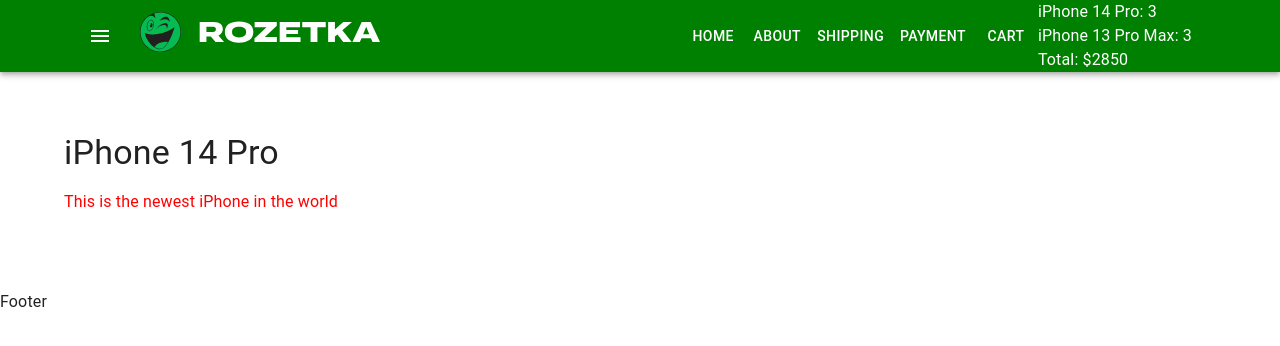
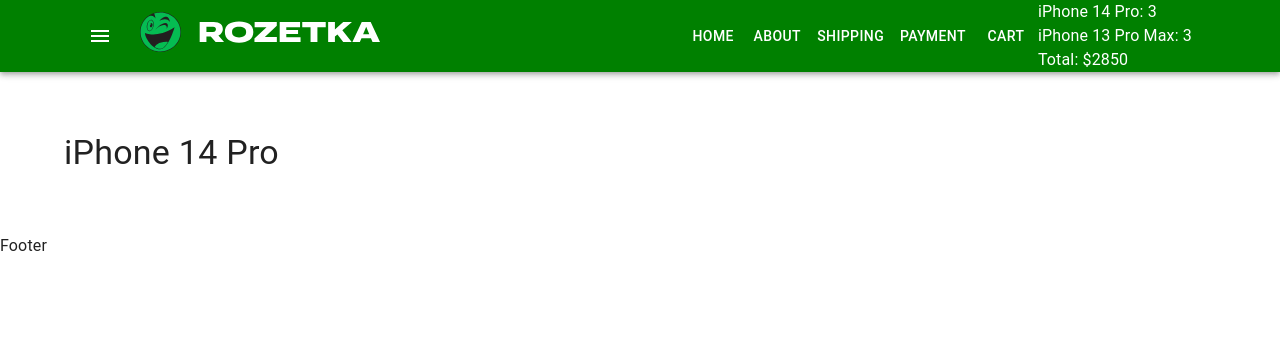
Before and after one commit to oleksii-turovets/fake-shop-study, a React (Create React App) app: page /products/1 in a window 1280 px wide. Shown: the top 346 px of the page. Built offline with nearby package versions, Linux system fonts and the light colour scheme.

Commit message:
product page added

```diff
--- a/src/pages/ProductPage/ProductPage.tsx
+++ b/src/pages/ProductPage/ProductPage.tsx
@@ -21,9 +21,6 @@ const ProductPage = ({
             <Typography variant="h4" component={'h1'}>
                 {product.title}
             </Typography>
-            <p
-                dangerouslySetInnerHTML={{ __html: product.fullDescription! }}
-            style={{color:'red',}}></p>
         </>
     )
 }
--- a/src/utils/productsArray.ts
+++ b/src/utils/productsArray.ts
@@ -6,7 +6,6 @@ export type Product = {
     capacity: string
     price: number
     image: string
-    fullDescription?: string
 }
 
 const productsArray: Product[] = [
@@ -18,7 +17,6 @@ const productsArray: Product[] = [
         capacity:"256",
         price: 500,
         image: "/images/iphone-14-pro.webp",
-        fullDescription: '<div class="red">This is the newest iPhone in the world</div>'
     },
     {
         id: 2,
```
